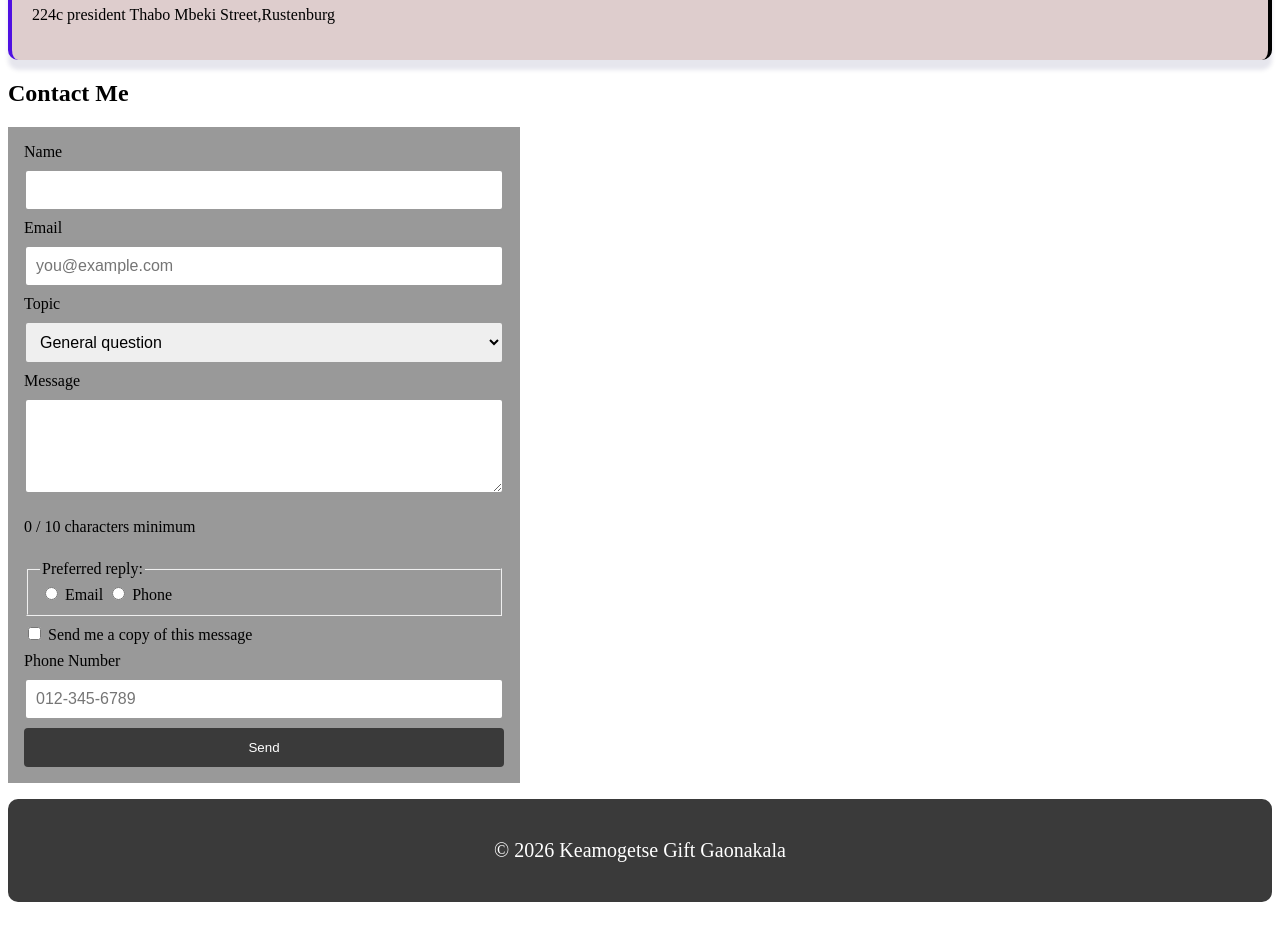
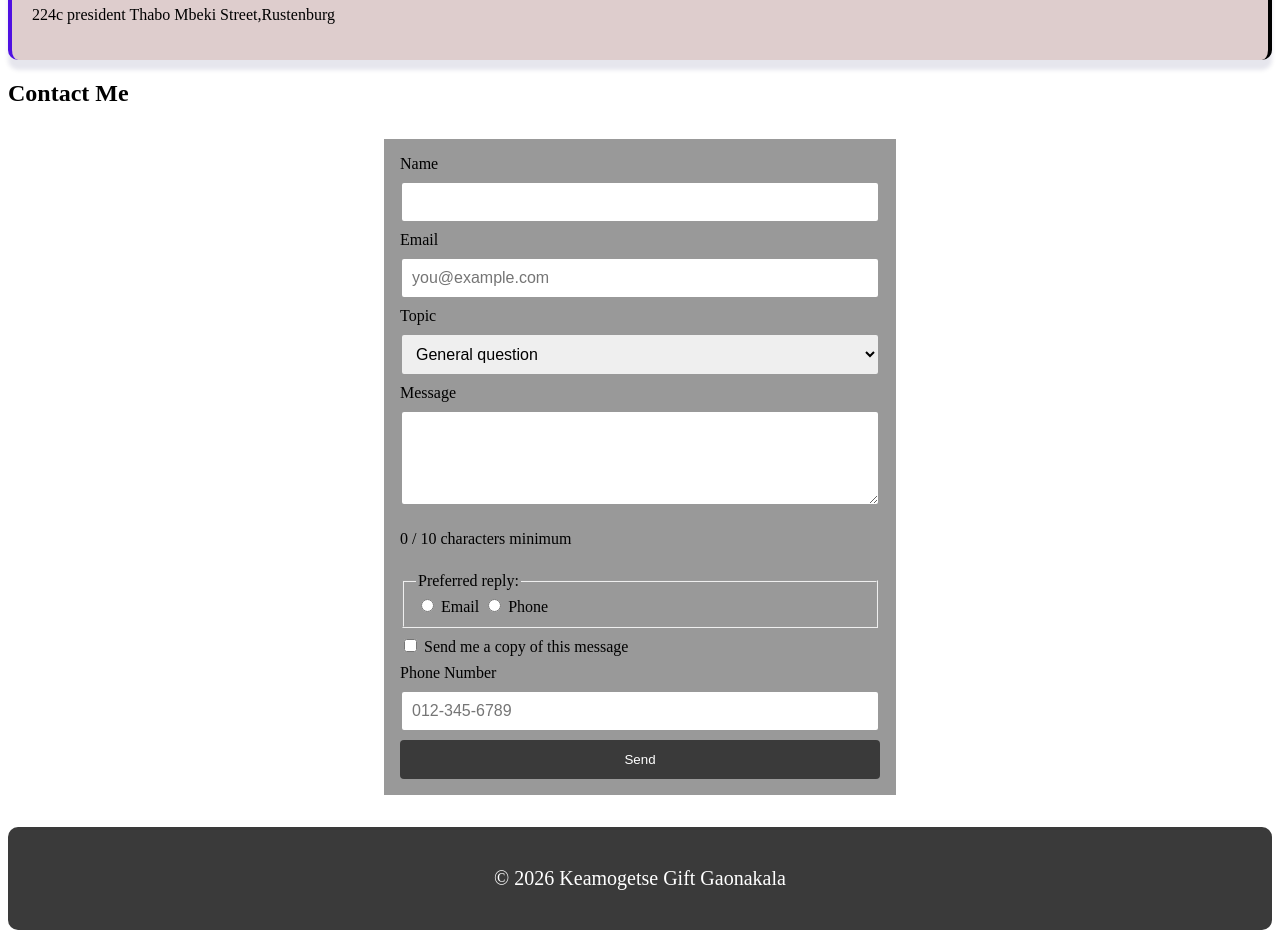
Before and after one commit to keamogetsegaonakala/bio-page, a plain HTML site: page contact.html in a window 1280 px wide. Shown: the part 380-1318 px from the top of the page. Before the commit the page ends 1290 px from the top, so only its background shows below. Drawn offline with Linux system fonts and the light colour scheme.

Commit message:
Center contact form container in style.css

```diff
--- a/style.css
+++ b/style.css
@@ -258,6 +258,13 @@ pre{
   background-color: #9E1B32;
 }
 
+.contact-form,
+form {
+  max-width: 600px;
+  margin: 2rem auto;
+  padding: 1.5rem;
+}
+
 body.dark {
   background-color: #121212;
   color: #f5f5f5;
```
